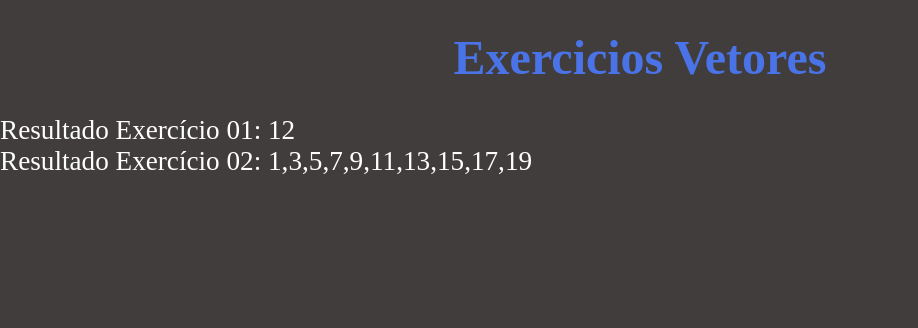
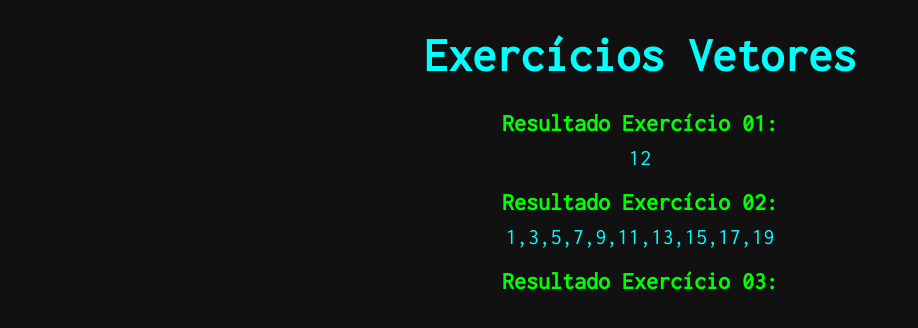
Before and after one commit to VCTRdvlpr/vector-study, a plain HTML site: page index.html in a window 1280 px wide. Shown: the whole page, without its empty margins (0-918 px from the left). Drawn offline with Linux system fonts and the light colour scheme.

Commit message:
content update

```diff
--- a/exercicios.js
+++ b/exercicios.js
@@ -5,6 +5,7 @@
 
 const resultEX01 = document.getElementById("ex01")
 const resultEX02 = document.getElementById("ex02")
+const resultEX03 = document.getElementById("ex03")
 
 var numeros = [1, 2, 3, 4, 5, 6, 7, 8, 9, 10, 11, 12];
 
@@ -14,7 +15,7 @@ var y = numeros[7];
 
 var soma = (x+y);
 
-resultEX01.textContent = "Resultado Exercício 01: " + soma;
+resultEX01.textContent = soma;
 
 
 //Exercício 02
@@ -26,4 +27,18 @@ for(var i = 1; i <= 20; i += 2){
     numerosImpar.push(i);
 }
 
-resultEX02.textContent =  "Resultado Exercício 02: " + numerosImpar;
+resultEX02.textContent = numerosImpar;
+
+//Exercício 03
+//Crie um algoritmo para atravessar uma rua em segurança
+
+let vemCarro = false ;
+function atravessarRua(){
+	if(vemCarro = true){
+	  console.log("Não atravesse, verifique novamente")
+	}else{
+	  console.log("Atravessar a rua")
+	};
+}
+
+atravessarRua();
--- a/index.html
+++ b/index.html
@@ -7,14 +7,19 @@
 
     <link rel="stylesheet" href="./style.css">
 
+    <link rel="preconnect" href="https://fonts.googleapis.com">
+    <link rel="preconnect" href="https://fonts.gstatic.com" crossorigin>
+    <link href="https://fonts.googleapis.com/css2?family=Inconsolata&display=swap" rel="stylesheet">
+
     <title>Exercicios Vetores</title>
 
 </head>
 <body>
-    <h1>Exercicios Vetores</h1>
+    <h1>Exercícios Vetores</h1>
     <div class="result-align">
-        <div class="result-style" id="ex01"></div>
-        <div class="result-style" id="ex02"></div>
+        <div class="result-style"><h2>Resultado Exercício 01:</h2> <p id="ex01"></p></div>
+        <div class="result-style"><h2>Resultado Exercício 02:</h2><p id="ex02"></p></div>
+        <div class="result-style"><h2>Resultado Exercício 03:</h2><p id="ex03"></p></div>
     </div>
     <script src="./exercicios.js"></script>
 
--- a/style.css
+++ b/style.css
@@ -4,17 +4,31 @@
 }
 
 body{
-    background-color: #413d3d;
-    color: #ffff;
+    background-color: #111111;
+    color: #00FF00;
+    font-family: 'Inconsolata', monospace;
 }
 
 h1{
     text-align: center;
     padding: 30px;
-    color: #4973e6;
+    color: #00FF00;
     font-size: 3em;
 }
 
+h1:hover{
+    color: #00FFFF;
+}
+
 .result-style{
-    font-size: 1.7em;
+    display: flex;
+    flex-direction: column;
+    align-items: center;
+    gap: 10px;
+    margin-bottom: 20px;
 }
+
+.result-style p{
+    font-size: 1.4em;
+    color: #00FFFF;
+}
```
